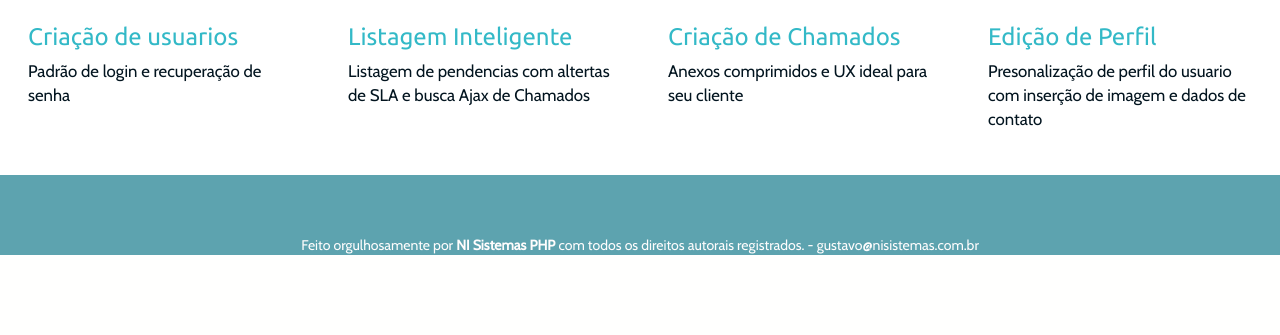
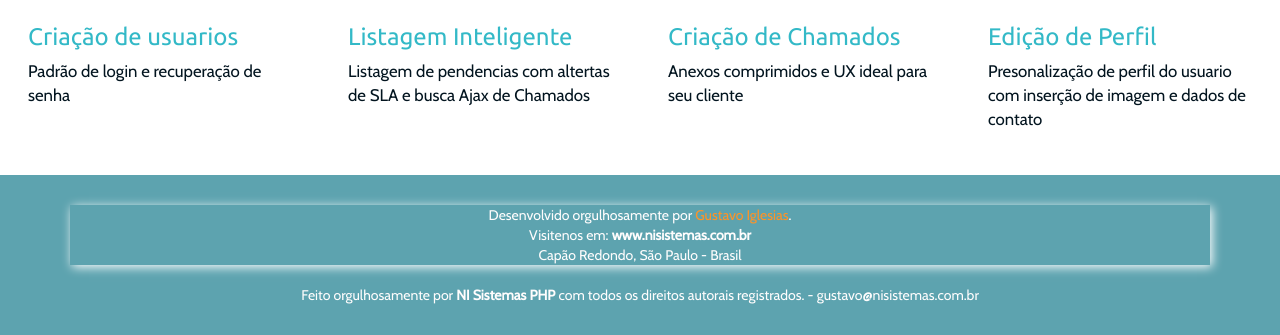
Before and after one commit to gusviaja/NiSistemas, a PHP site: page / in a window 1280 px wide. Shown: the part 3767-4102 px from the top of the page. Before the commit the page ends 4022 px from the top, so only its background shows below. Run offline with PHP 8.4, Linux system fonts and the light colour scheme.

Commit message:
alteracoes realizadas em html e css para footer

```diff
--- a/css/base.css
+++ b/css/base.css
@@ -1 +1 @@
-.container-full{display:block;width:100%;overflow-x:hidden}.divisao{border-top:3px solid #121212;box-shadow:rgba(255,255,255,0.07) 0 1px 0}h1,h2,h3{font-family:'Ubuntu', sans-serif !important}.fontzero{font-size:0}.backtop{position:fixed;display:none;cursor:pointer;bottom:15px;right:25px;text-transform:uppercase;color:#fff;font-size:0.8em;color:#fff;padding:10px;background:rgba(0,0,0,0.5) !important}.backtop:hover{background:#ff9326 !important}.navbar-nav>.active>a:focus{background-color:#000}.navbar-brand{max-width:190px;padding:2px}.material-icons{vertical-align:middle}
+address{text-align:center}.container-full{display:block;width:100%;overflow-x:hidden}.divisao{border-top:3px solid #121212;box-shadow:rgba(255,255,255,0.07) 0 1px 0}h1,h2,h3{font-family:'Ubuntu', sans-serif !important}.fontzero{font-size:0}.backtop{position:fixed;display:none;cursor:pointer;bottom:15px;right:25px;text-transform:uppercase;color:#fff;font-size:0.8em;color:#fff;padding:10px;background:rgba(0,0,0,0.5) !important}.backtop:hover{background:#ff9326 !important}.navbar-nav>.active>a:focus{background-color:#000}.navbar-brand{max-width:190px;padding:2px}.material-icons{vertical-align:middle}
--- a/css/footer.css
+++ b/css/footer.css
@@ -1 +1 @@
-footer{margin-top:40px;padding-top:20px}.copyright{text-align:center}
+footer{padding-top:30px;padding-bottom:30px}.placar{-moz-box-shadow:#fff 2px 2px 10px;-webkit-box-shadow:#fff 2px 2px 10px;box-shadow:#fff 2px 2px 10px}.copyright{text-align:center}
--- a/footer.php
+++ b/footer.php
@@ -1,4 +1,9 @@
-<footer class="">
+<footer class="container">
+	<address class="placar">
+		Desenvolvido orgulhosamente por <a href="mailto:gustavo@nisistemas.com">Gustavo Iglesias</a>.<br>
+		Visitenos em: <strong>www.nisistemas.com.br</strong><br>
+		Capão Redondo, São Paulo - Brasil<br>
+	</address>
 		<div class="copyright">Feito orgulhosamente por <strong>NI Sistemas PHP</strong> com todos os direitos autorais registrados. - gustavo@nisistemas.com.br</div>
 
 	</footer>
--- a/index.php
+++ b/index.php
@@ -95,7 +95,7 @@
 </div>
 
 		<!-- FOOTER -->
-		<div class="container">
+		<div class="container-full">
 			<?php include_once "footer.php" ?>
 		</div>
 
--- a/sass/base.scss
+++ b/sass/base.scss
@@ -1,4 +1,5 @@
 /**HTML BASICO**/
+address{text-align:center;}
 .container-full{display:block;width:100%;overflow-x: hidden; }
 .divisao{border-top: 3px solid #121212;
 box-shadow:rgba(255, 255, 255, 0.07) 0 1px 0;}
--- a/sass/footer.scss
+++ b/sass/footer.scss
@@ -1,2 +1,6 @@
-footer{margin-top:40px;padding-top:20px;}
+
+@import "compass/css3";
+
+footer{padding-top:30px;padding-bottom:30px;}
+.placar{@include box-shadow(#fff 2px 2px 10px);}
 .copyright{text-align:center;}
--- a/sass/styles.scss
+++ b/sass/styles.scss
@@ -1,4 +1,4 @@
-
+@import "compass/css3";
 
 
 
```
Also changed, not shown: css/styles.css, 1 other file.
